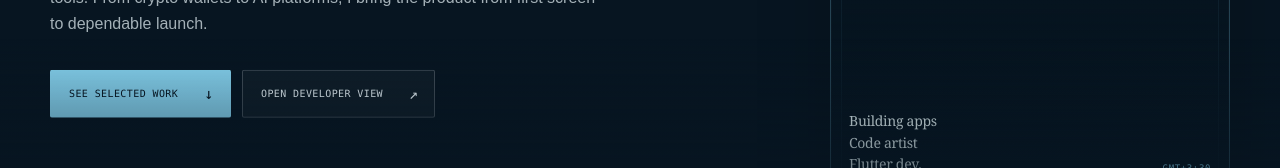
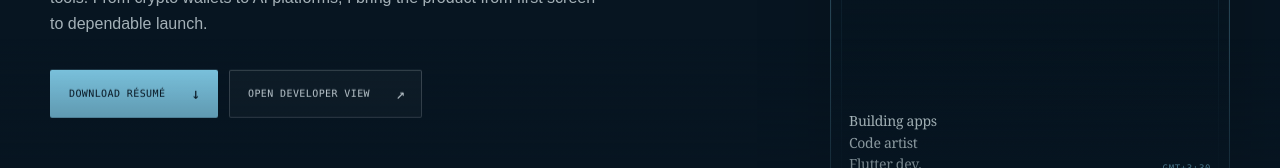
Before and after one commit to lAmirshahinxl/modern_portfolio, a Next.js app: page / in a window 1280 px wide. Shown: the part 537-705 px from the top of the page. Built offline with nearby package versions, Linux system fonts and the light colour scheme.

Commit message:
Update landing-page.tsx

```diff
--- a/src/components/portfolio/landing-page.tsx
+++ b/src/components/portfolio/landing-page.tsx
@@ -209,7 +209,7 @@ export function LandingPage() {
               <motion.h1 id="landing-title" initial={reducedMotion ? false : { opacity: 1 }} animate={{ opacity: 1 }} transition={reducedMotion ? { duration: 0 } : { duration: 0.7, ease, delay: 0.22 }}><TextReveal text="I build software that" delay={0.22} /> <em><TextReveal text="feels clear." delay={0.42} /></em></motion.h1>
               <p className="hero-lede">{portfolio.intro.headline} From crypto wallets to AI platforms, I bring the product from first screen to dependable launch.</p>
               <motion.div className="hero-actions" initial={reducedMotion ? false : { opacity: 0, y: 10 }} animate={{ opacity: 1, y: 0 }} transition={reducedMotion ? { duration: 0 } : { duration: 0.55, ease, delay: 0.36 }}>
-                <MagneticLink className="button button-primary" href="#selected-work">See selected work <span>↓</span></MagneticLink>
+                <MagneticLink className="button button-primary" href={portfolio.resume.href} download={portfolio.resume.label}>Download résumé <span>↓</span></MagneticLink>
                 <Link className="button button-ghost" href="/developer-view">Open developer view <span>↗</span></Link>
               </motion.div>
               <div className="hero-signature"><span>available_for_hire</span><strong>true</strong><i /></div>
```
